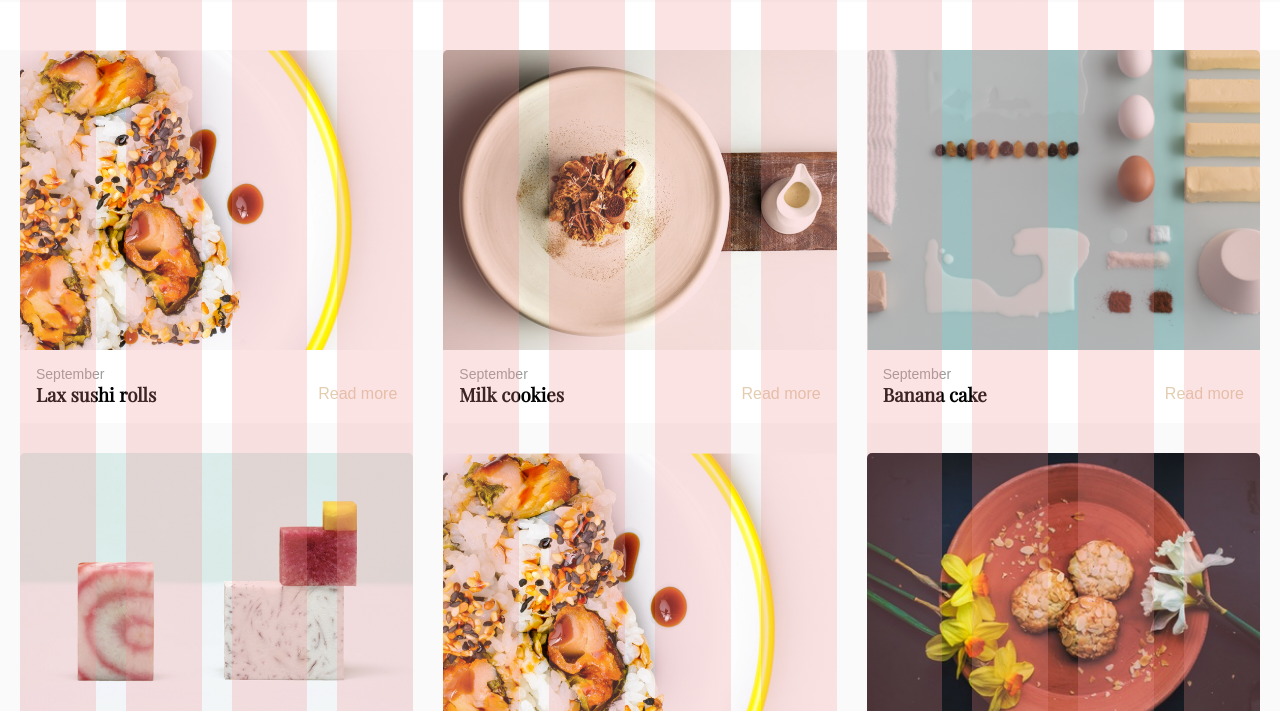
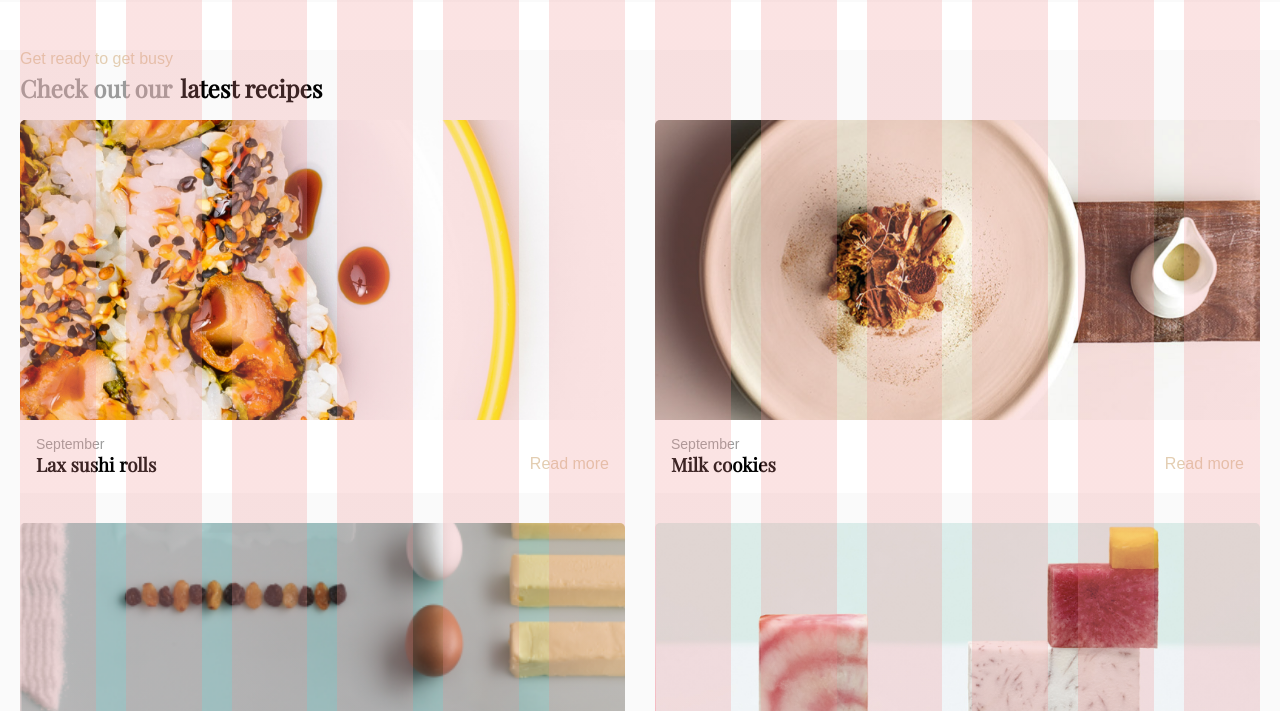
Before and after one commit to janusbirgisson/hopaverkefni-1, a website: page index.html in a window 1280 px wide. Shown: the part 749-1460 px from the top of the page. Drawn offline with Linux system fonts and the light colour scheme.

Commit message:
Fixed the cards grid

```diff
--- a/index.html
+++ b/index.html
@@ -47,9 +47,14 @@
 
       <div class="wrapper-content">
         <main id="efni" class="wrapper-main">
+          <div class="grid-title">
+            <p class="extra-text">Get ready to get busy</p>
+            <div class="grid-title-main">
+              <h2 class="title-text-gray">Check out our</h2>
+              <h2 class="title-text-black">latest recipes</h2>
+            </div>
+          </div>
           <div class="cards">
-            <!-- <h2 class="title">Vinsælustu spilin</h2> -->
-            <div class="content">
             <section class="card">
               <div class="image">
                 <img
@@ -62,9 +67,7 @@
                 <div class="actions">
                   <!-- Rétt leið til að útbúa form, þó ekkert virki... -->
                   <h3 class="title">Lax sushi rolls</h3>
-                    <a href="./sidur/spil.html" class="text-button"
-                      >Read more</a
-                    >
+                  <a href="./sidur/spil.html" class="text-button">Read more</a>
                 </div>
               </div>
             </section>
@@ -81,9 +84,7 @@
                 <div class="actions">
                   <!-- Rétt leið til að útbúa form, þó ekkert virki... -->
                   <h3 class="title">Milk cookies</h3>
-                    <a href="./sidur/spil.html" class="text-button"
-                      >Read more</a
-                    >
+                  <a href="./sidur/spil.html" class="text-button">Read more</a>
                 </div>
               </div>
             </section>
@@ -100,9 +101,7 @@
                 <div class="actions">
                   <!-- Rétt leið til að útbúa form, þó ekkert virki... -->
                   <h3 class="title">Banana cake</h3>
-                    <a href="./sidur/spil.html" class="text-button"
-                      >Read more</a
-                    >
+                  <a href="./sidur/spil.html" class="text-button">Read more</a>
                 </div>
               </div>
             </section>
@@ -119,9 +118,7 @@
                 <div class="actions">
                   <!-- Rétt leið til að útbúa form, þó ekkert virki... -->
                   <h3 class="title">Cube cake</h3>
-                    <a href="./sidur/spil.html" class="text-button"
-                      >Read more</a
-                    >
+                  <a href="./sidur/spil.html" class="text-button">Read more</a>
                 </div>
               </div>
             </section>
@@ -138,9 +135,7 @@
                 <div class="actions">
                   <!-- Rétt leið til að útbúa form, þó ekkert virki... -->
                   <h3 class="title">Lax sushi rolls</h3>
-                    <a href="./sidur/spil.html" class="text-button"
-                      >Read more</a
-                    >
+                  <a href="./sidur/spil.html" class="text-button">Read more</a>
                 </div>
               </div>
             </section>
@@ -157,13 +152,10 @@
                 <div class="actions">
                   <!-- Rétt leið til að útbúa form, þó ekkert virki... -->
                   <h3 class="title">Almond cookies</h3>
-                    <a href="./sidur/spil.html" class="text-button"
-                      >Read more</a
-                    >
+                  <a href="./sidur/spil.html" class="text-button">Read more</a>
                 </div>
               </div>
             </section>
-            </div>
           </div>
         </main>
       </div>
--- a/styles/card.scss
+++ b/styles/card.scss
@@ -4,12 +4,6 @@
   display: flex;
   flex-direction: column;
   width: 100%;
-}
-
-@media (width >= 700px) {
-  .card {
-    grid-column: span 4;
-  }
 }
 
 .card > .image {
--- a/styles/cards.scss
+++ b/styles/cards.scss
@@ -2,29 +2,9 @@
 
 .cards {
   display: grid;
-  grid-template-rows: auto;
   gap: var(--vertical-space);
+  grid-template-columns: repeat(3, 1fr);
+  grid-template-columns: repeat(3, minmax(409px), 1fr);
+  grid-template-columns: repeat(auto-fit, minmax(409px, 1fr));
   justify-items: center;
-  width: 100%;
 }
-
-.cards > .title {
-  width: 100%;
-  text-align: center;
-}
-
-.cards > .content {
-  display: grid;
-  grid-template-rows: auto;
-  gap: var(--vertical-space);
-  justify-items: center;
-  width: 100%;
-}
-
-@media (width >= 700px) {
-  .cards > .content {
-    grid-template-columns: repeat(12, 1fr);
-    gap: var(--gutter);
-    grid-template-rows: auto;
-  }
-}
--- a/styles/fonts.scss
+++ b/styles/fonts.scss
@@ -11,3 +11,13 @@
   font-size: 14px;
   color: var(--color-text-gray);
 }
+
+.title-text-gray {
+  color: var(--color-text-gray);
+}
+
+.extra-text {
+  font-size: 16px;
+  color: var(--color-brown);
+  font-family: var(--font-family-base);
+}
--- a/styles/wrapper.scss
+++ b/styles/wrapper.scss
@@ -19,25 +19,22 @@
   margin-bottom: 6cqh;
 }
 
-@media (width >= 800px) {
-  .wrapper .wrapper-content {
-    display: flex;
-    justify-content: center;
-    align-items: center;
-    width: 100%;
-    background-color: var(--color-background-secondary);
-    margin-bottom: 6cqh;
-  }
-}
-
 .wrapper .wrapper-main {
   width: var(--width-offset);
   max-width: var(--max-width);
+  display: flex;
+  flex-direction: column;
+  gap: var(--spacing);
 }
 
-@media (width >= 800px) {
-  .wrapper .wrapper-main {
-    display: grid;
-    gap: var(--gutter);
-  }
+.grid-title {
+  display: flex;
+  flex-direction: column;
+  gap: calc(var(--spacing) / 4);
 }
+
+.grid-title-main {
+  display: flex;
+  flex-direction: row;
+  gap: calc(var(--spacing) / 2);
+}
```
Also changed, not shown: styles/intro.scss (+8 -16 lines), styles.css, 1 other file. Lines whose indentation alone changed are shown as unchanged.
